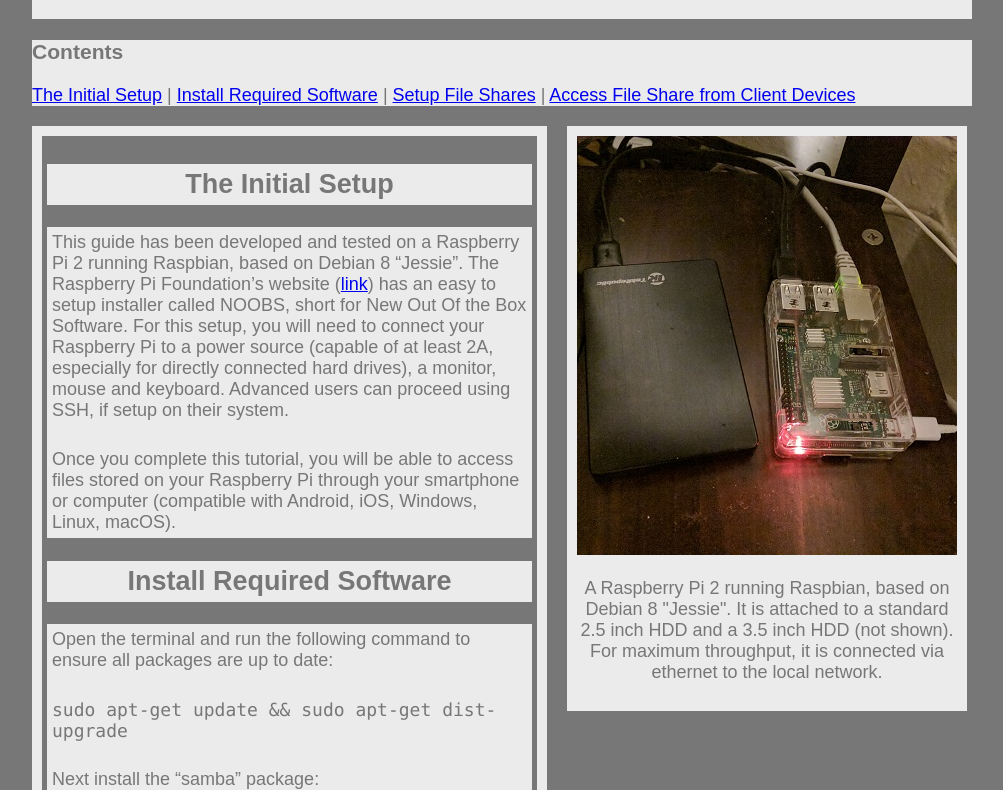
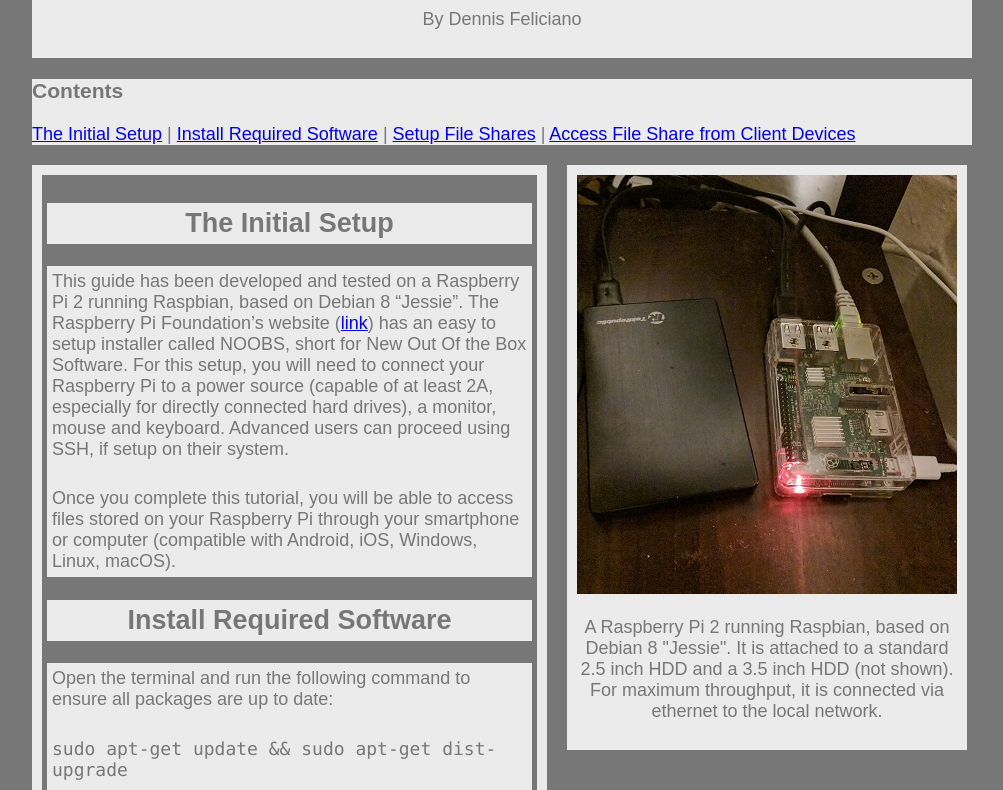
Before and after one commit to dentechy/Raspberry-Pi-File-Server-Tutorial, a plain HTML site: page index.html in a window 1280 px wide. Shown: the part 101-891 px from the top of the page, without its empty margins (28-1031 px from the left). Drawn offline with Linux system fonts and the light colour scheme.

Commit message:
adds attribution in header

```diff
--- a/index.html
+++ b/index.html
@@ -9,6 +9,7 @@
     <body>
         <header>
             <h1>How to Create a Raspberry Pi File Server</h1>
+            <p>By Dennis Feliciano</p>
         </header>
         <nav>
             <h3>Contents</h3>
```
